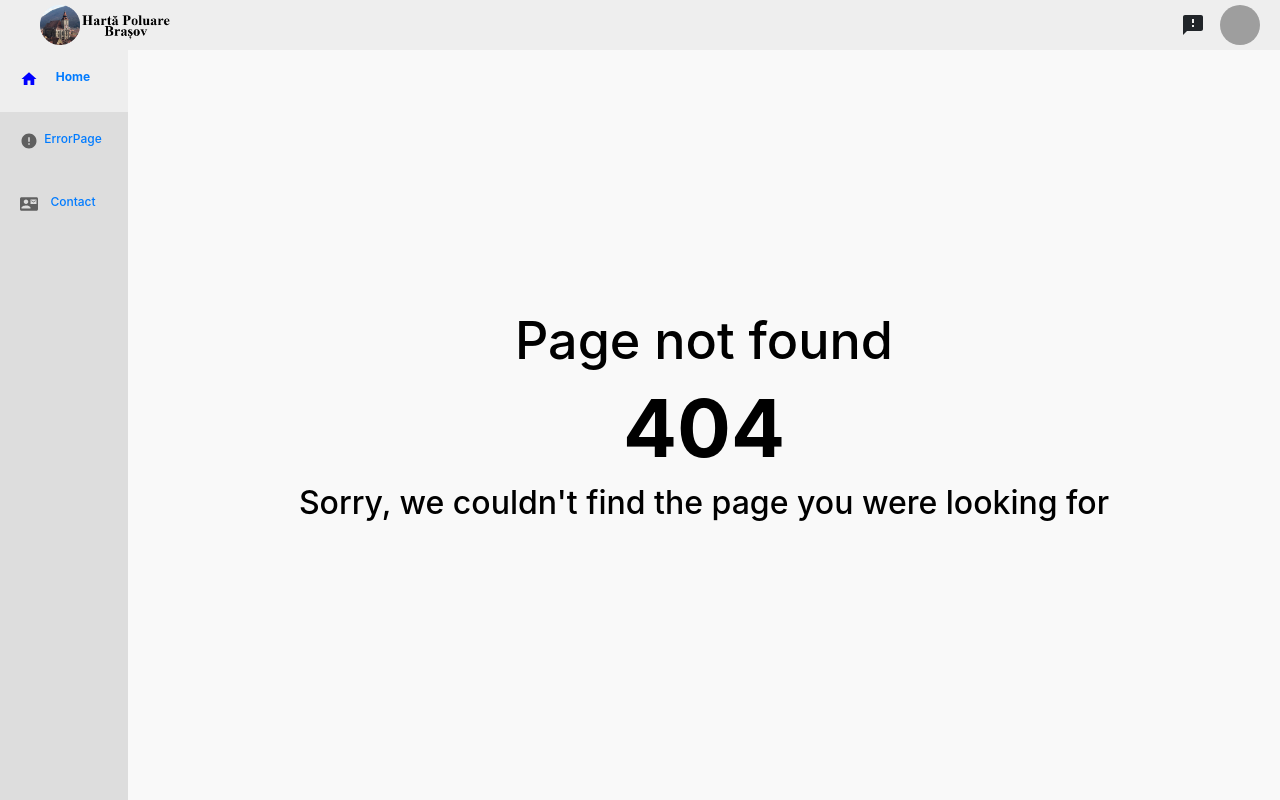
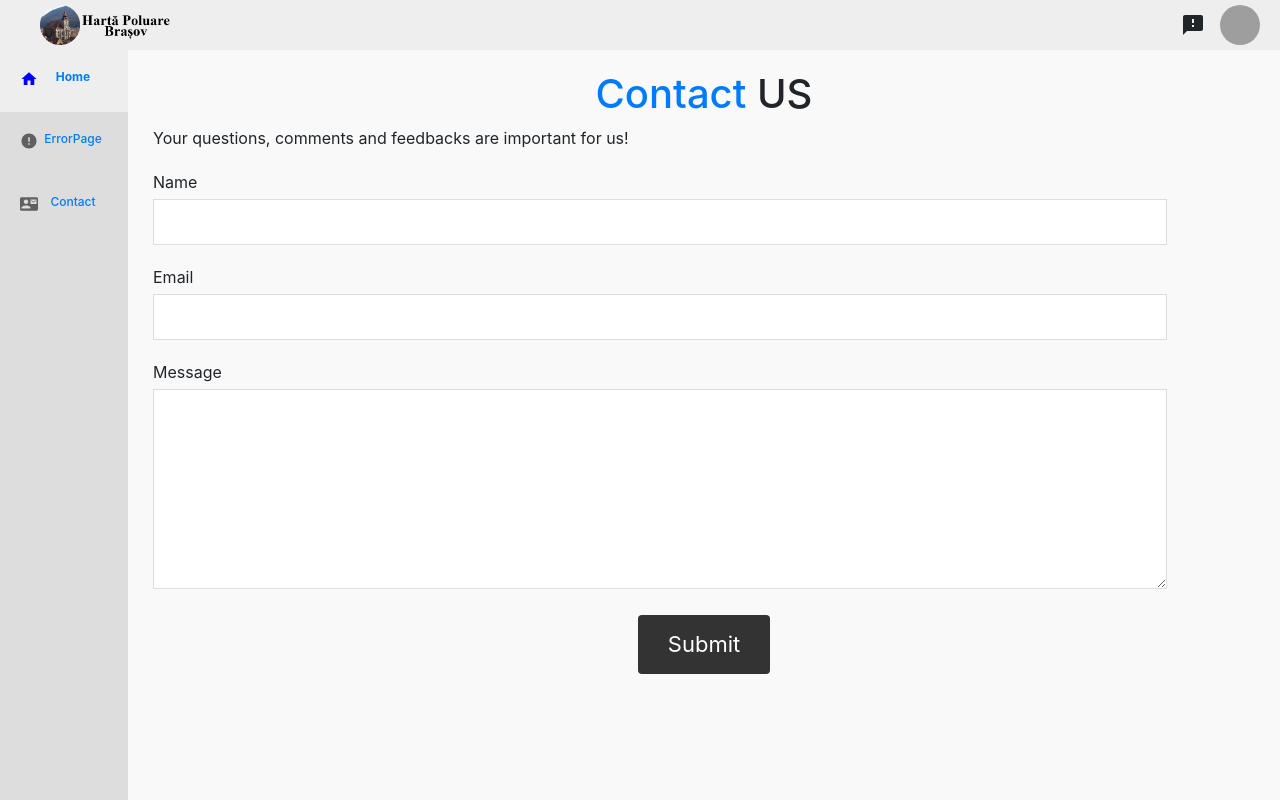
Before and after one commit to georgecosmin98/Data-Dashboard, a React (Create React App) app in the folder frontend/datadashboard-app/: page /contact in a window 1280 px wide. Before the commit this address had no page. Shown: the top 800 px of the page. Built offline with nearby package versions, Linux system fonts and the light colour scheme; grey boxes are pictures that could not be loaded.

Commit message:
Make a contact page

```diff
--- a/frontend/datadashboard-app/src/App.css
+++ b/frontend/datadashboard-app/src/App.css
@@ -3,8 +3,8 @@
   padding: 0;
 }
 
-body{
-  height:100vh;
+body {
+  height: 100vh;
 }
 
 /* App page */
@@ -16,10 +16,77 @@ body{
   min-height: 100vh;
 }
 
+/* Button */
+
+.btn {
+  display: inline-block;
+  font-size: 22px;
+  color: #fff;
+  background: #333;
+  padding: 13px 30px;
+  border: none;
+  cursor: pointer;
+}
+
+.btn:hover {
+  background: blue;
+  color: #FFF;
+}
+
+.btn-center{
+  display:border-box;
+  text-align: center;
+  margin-bottom: 20px;
+}
+/* Contact */
+
+.contact {
+  flex: 0.9;
+  display: border-box;
+  flex-wrap: wrap;
+  background: #f9f9f9;
+  padding-bottom: 0;
+  justify-content: center;
+}
+
+
+.contact h1 {
+  width: 100%;
+  text-align: center;
+  padding-top: 20px;
+}
+
+.form-group,
+.form p{
+  margin-bottom: 20px;
+  margin-left: 25px;
+}
+
+.contact label {
+  display: block;
+  margin-bottom: 5px;
+}
+
+.contact input,
+.contact textarea {
+  width: 90%;
+  padding: 10px;
+  border: 1px #ddd solid;
+}
+
+.contact textarea{
+  height:200px;
+}
+
+.contact input:focus,
+.contact textarea:focus{
+  outline:none;
+  border-color: blue;
+}
+
 /* Dashboard */
 
 .dashboard {
-  /* Acest container are width-ul de 80% */
   flex: 0.9;
   display: flex;
   flex-wrap: wrap;
@@ -28,11 +95,11 @@ body{
   justify-content: center;
 }
 
-.dashboard p{
+.dashboard p {
   padding: 15px;
 }
 
-.dashboard h1{
+.dashboard h1 {
   padding-top: 25px;
   padding-bottom: 25px;
 }
@@ -86,18 +153,18 @@ body{
 
 /* Footer Component */
 
-.footer{
+.footer {
   display: flex;
   background: #333;
   justify-content: center;
-  padding:10px;
+  padding: 10px;
 }
 
-.footer p{
+.footer p {
   font-size: 14px;
   color: white;
   text-align: center;
-  margin:0;
+  margin: 0;
 }
 
 /* Header Component */
@@ -141,6 +208,11 @@ body{
 
 .clr {
   clear: both;
+}
+
+.flex-break {
+  flex-basis: 100%;
+  height: 0;
 }
 
 /* Sidebar */
@@ -217,7 +289,7 @@ body{
     display: none;
   }
 
-  .header-logo{
+  .header-logo {
     margin-left: 0;
   }
 }
--- a/frontend/datadashboard-app/src/App.js
+++ b/frontend/datadashboard-app/src/App.js
@@ -1,15 +1,17 @@
 import React, { Component } from 'react'
 import { BrowserRouter as Router, Route, Switch } from 'react-router-dom'
+import './bootstrap.css'
 import './App.css'
-import './bootstrap.css'
 import DashboardComponent from './components/DashboardComponent'
 import ErrorComponent from './components/ErrorComponent'
 import FooterComponent from './components/FooterComponent'
 import HeaderComponent from './components/Header/HeaderComponent'
 import SidebarComponent from './components/SidebarComponent'
+import ContactComponent from './components/ContactComponent'
+
 class App extends Component {
 
-  componentWillMount(){
+  componentWillMount() {
     document.title = 'Harta Poluare Brasov'
   }
 
@@ -23,10 +25,11 @@ class App extends Component {
               <SidebarComponent />
               <Switch>
                 <Route path="/" exact component={DashboardComponent} />
+                <Route path="/contact" exact component={ContactComponent} />
                 <Route component={ErrorComponent} />
               </Switch>
             </div>
-            <FooterComponent/>
+            <FooterComponent />
           </>
         </Router>
       </div>
--- /dev/null
+++ b/frontend/datadashboard-app/src/components/ContactComponent.jsx
@@ -0,0 +1,35 @@
+import React, { Component } from 'react';
+
+
+
+class ContactComponent extends Component {
+    render() {
+        return (
+            <div className="contact">
+                <div className="form">
+                    <h1 class="l-heading"><span class="text-primary">Contact </span>US</h1>
+                    <p>Your questions, comments and feedbacks are important for us!</p>
+                    <form action="process.php">
+                        <div class="form-group">
+                            <label for="name">Name</label>
+                            <input type="text" name="name" id="name" />
+                        </div>
+                        <div class="form-group">
+                            <label for="email">Email</label>
+                            <input type="text" name="email" id="email" />
+                        </div>
+                        <div class="form-group">
+                            <label for="Message">Message</label>
+                            <textarea name="Message" id="Message"></textarea>
+                        </div>
+                        <div className="btn-center">
+                            <button type="submit" className="btn ">Submit</button>
+                        </div>
+                    </form>
+                </div>
+            </div>
+        )
+    }
+}
+
+export default ContactComponent;
--- a/frontend/datadashboard-app/src/components/DashboardComponent.jsx
+++ b/frontend/datadashboard-app/src/components/DashboardComponent.jsx
@@ -6,12 +6,7 @@ class DashboardComponent extends Component {
     render() {
         return (
             <div className="dashboard">
-                {/* <BarChartComponent className="Chart" />
-                <BarChartComponent className="Chart" />
-                <BarChartComponent className="Chart" />
-                <BarChartComponent className="Chart" /> */}
-                <h1>Lorem ipsum dolor sit amet.
-                </h1>
+                <h1>Lorem ipsum dolor sit amet.</h1>
                 <p>Lorem ipsum dolor sit amet consectetur adipisicing elit. Ipsa qui dolor ullam soluta quod, laborum repellat recusandae magni voluptatem quisquam, id esse cupiditate odio sapiente distinctio fugiat a. Facilis officiis repellendus magnam eum in a cum. Ex at iure porro, facere sit eveniet, ipsam architecto necessitatibus deleniti laborum, aut ipsa eos dolores cum minus delectus nemo veritatis? Laborum a blanditiis, neque corrupti vel consequatur ducimus ad at. Doloremque maiores sequi illum odio iste eius necessitatibus illo vel placeat qui voluptate aliquam ut reprehenderit libero quae consequatur, aliquid omnis ea magnam dicta neque, distinctio dolore! Quod expedita eos saepe veritatis doloribus ipsa! Eum, dicta quidem. Earum quaerat, quas debitis mollitia ducimus eum ullam! Corrupti, quasi. Excepturi mollitia perspiciatis nesciunt facere odio dicta at saepe voluptate error incidunt eaque, iusto officiis vero sapiente. Reprehenderit quae possimus provident blanditiis voluptatem sit molestiae, vitae iure beatae adipisci ut voluptas esse aliquid distinctio molestias magnam maxime praesentium unde et! Quaerat tempora inventore, non a autem quos aspernatur quas neque reiciendis omnis quasi qui magni aliquam quia aut architecto. Maiores vel, modi quibusdam cum dolor esse aliquid, blanditiis laudantium nobis hic alias adipisci illum reprehenderit animi nihil molestias. Voluptatum itaque sequi, corrupti molestiae iure eum possimus!</p>
                 <p>Lorem ipsum dolor sit, amet consectetur adipisicing elit. Atque alias, earum quam consequuntur unde veniam modi quibusdam perferendis? Quas, enim eaque quibusdam debitis eius sint ducimus id, iusto sit voluptatum quae officiis corporis quis vitae sunt! Nam ut cupiditate, vero dolore maiores voluptas laboriosam consequatur explicabo atque laudantium, illo sed.</p>
                 <p>Lorem ipsum dolor sit amet consectetur adipisicing elit. Ipsa qui dolor ullam soluta quod, laborum repellat recusandae magni voluptatem quisquam, id esse cupiditate odio sapiente distinctio fugiat a. Facilis officiis repellendus magnam eum in a cum. Ex at iure porro, facere sit eveniet, ipsam architecto necessitatibus deleniti laborum, aut ipsa eos dolores cum minus delectus nemo veritatis? Laborum a blanditiis, neque corrupti vel consequatur ducimus ad at. Doloremque maiores sequi illum odio iste eius necessitatibus illo vel placeat qui voluptate aliquam ut reprehenderit libero quae consequatur, aliquid omnis ea magnam dicta neque, distinctio dolore! Quod expedita eos saepe veritatis doloribus ipsa! Eum, dicta quidem. Earum quaerat, quas debitis mollitia ducimus eum ullam! Corrupti, quasi. Excepturi mollitia perspiciatis nesciunt facere odio dicta at saepe voluptate error incidunt eaque, iusto officiis vero sapiente. Reprehenderit quae possimus provident blanditiis voluptatem sit molestiae, vitae iure beatae adipisci ut voluptas esse aliquid distinctio molestias magnam maxime praesentium unde et! Quaerat tempora inventore, non a autem quos aspernatur quas neque reiciendis omnis quasi qui magni aliquam quia aut architecto. Maiores vel, modi quibusdam cum dolor esse aliquid, blanditiis laudantium nobis hic alias adipisci illum reprehenderit animi nihil molestias. Voluptatum itaque sequi, corrupti molestiae iure eum possimus!</p>
--- a/frontend/datadashboard-app/src/components/SidebarComponent.jsx
+++ b/frontend/datadashboard-app/src/components/SidebarComponent.jsx
@@ -10,7 +10,7 @@ class SidebarComponent extends Component {
             <div className="sidebar">
                 <a href="/"><SidebarRowComponent selected icon={HomeIcon} title="Home"></SidebarRowComponent> </a>
                 <a href="/error"> <SidebarRowComponent icon={ErrorIcon} title="ErrorPage"></SidebarRowComponent></a>
-                <a href="/error"><SidebarRowComponent icon={ContactMailIcon} title="Contact" /></a>
+                <a href="/contact"><SidebarRowComponent icon={ContactMailIcon} title="Contact" /></a>
             </div>
         )
     }
--- a/frontend/datadashboard-app/src/index.css
+++ b/frontend/datadashboard-app/src/index.css
@@ -1,4 +1,4 @@
-body {
+/* body {
   margin: 0;
   font-family: -apple-system, BlinkMacSystemFont, 'Segoe UI', 'Roboto', 'Oxygen',
     'Ubuntu', 'Cantarell', 'Fira Sans', 'Droid Sans', 'Helvetica Neue',
@@ -10,4 +10,4 @@ body {
 code {
   font-family: source-code-pro, Menlo, Monaco, Consolas, 'Courier New',
     monospace;
-}
+} */
```
